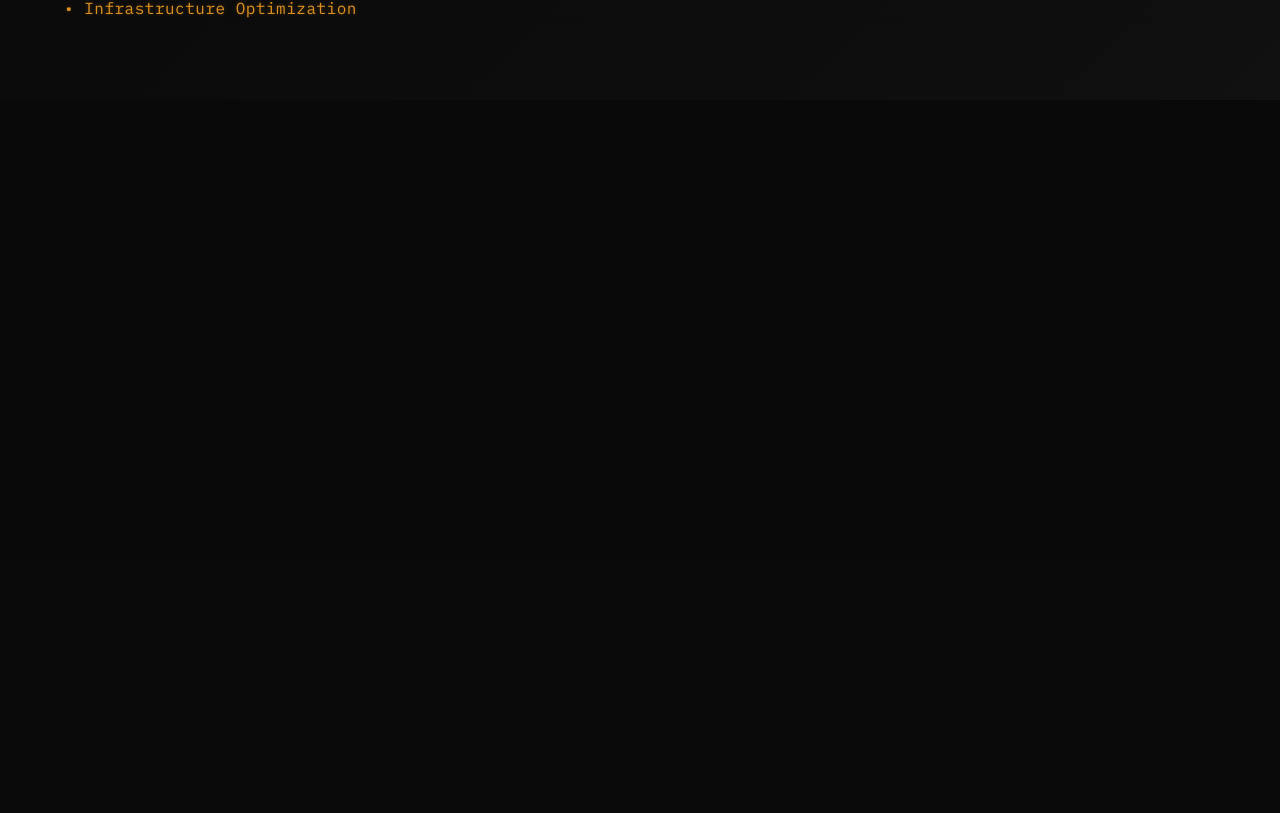
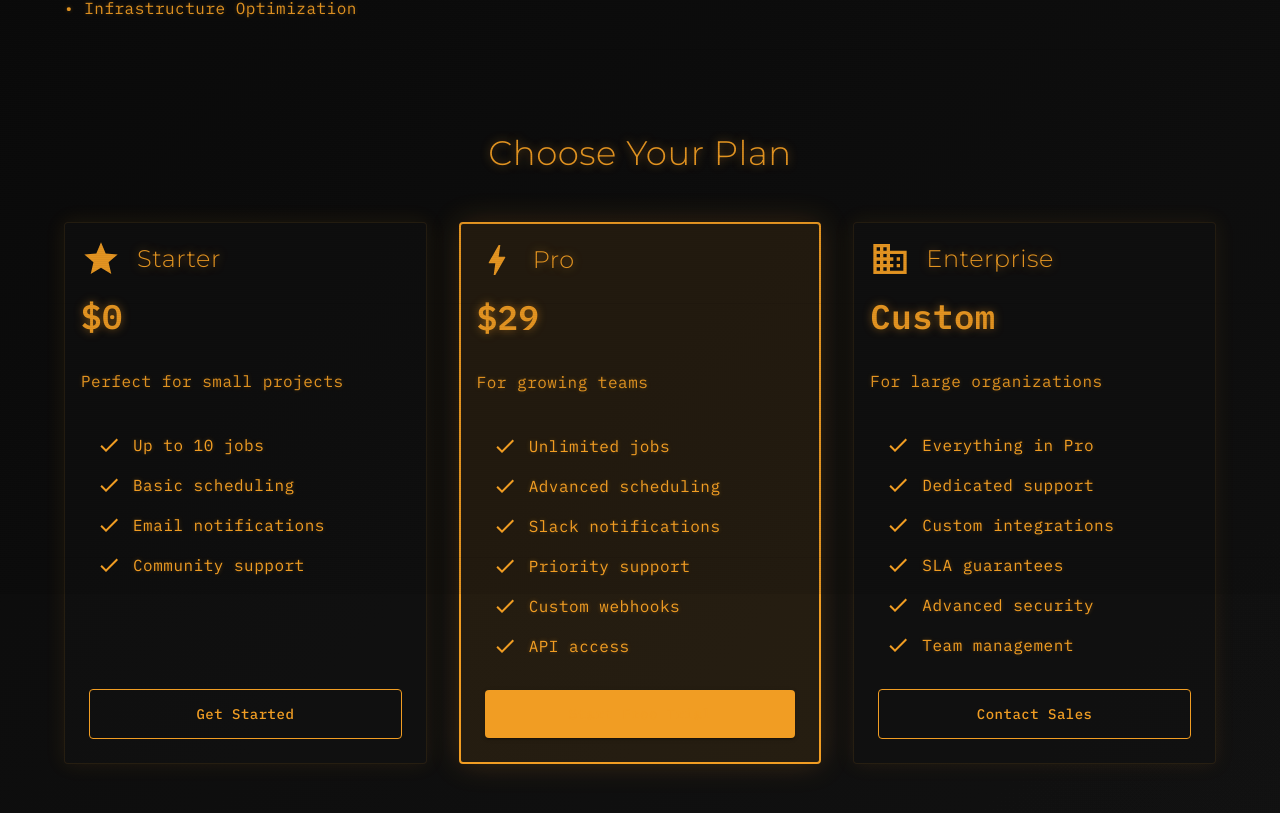
Before and after one commit to gsarmaonline/cronny, a React (Create React App) app in the folder cronui/: page /login in a window 1280 px wide. Shown: the part 931-1744 px from the top of the page. Before the commit the page ends 1031 px from the top, so only its background shows below. Built offline with nearby package versions, Linux system fonts and the light colour scheme.

Commit message:
Add plans ui

```diff
--- a/cronui/src/App.tsx
+++ b/cronui/src/App.tsx
@@ -129,6 +129,12 @@ const theme = createTheme({
             textTransform: 'uppercase',
             fontSize: '1.5rem',
             textShadow: '0 0 8px rgba(255, 167, 38, 0.3)',
+            '&.MuiTypography-body2': {
+              fontSize: '0.875rem',
+              textTransform: 'none',
+              letterSpacing: 'normal',
+              textShadow: 'none',
+            },
           },
         },
       },
--- a/cronui/src/components/auth/Login.tsx
+++ b/cronui/src/components/auth/Login.tsx
@@ -10,9 +10,71 @@ import {
   Typography,
   Link,
   useTheme,
+  Card,
+  CardContent,
+  CardHeader,
+  List,
+  ListItem,
+  ListItemIcon,
+  ListItemText,
 } from '@mui/material';
+import {
+  Check as CheckIcon,
+  Star as StarIcon,
+  Bolt as BoltIcon,
+  Business as BusinessIcon,
+} from '@mui/icons-material';
 import { useAuth } from '../../contexts/AuthContext';
 import TypewriterText from '../common/TypewriterText';
+
+const plans = [
+  {
+    name: 'Starter',
+    icon: <StarIcon sx={{ fontSize: 40, color: '#ffa726' }} />,
+    price: '$0',
+    description: 'Perfect for small projects',
+    features: [
+      'Up to 10 jobs',
+      'Basic scheduling',
+      'Email notifications',
+      'Community support',
+    ],
+    cta: 'Get Started',
+    highlighted: false,
+  },
+  {
+    name: 'Pro',
+    icon: <BoltIcon sx={{ fontSize: 40, color: '#ffa726' }} />,
+    price: '$29',
+    description: 'For growing teams',
+    features: [
+      'Unlimited jobs',
+      'Advanced scheduling',
+      'Slack notifications',
+      'Priority support',
+      'Custom webhooks',
+      'API access',
+    ],
+    cta: 'Start Free Trial',
+    highlighted: true,
+  },
+  {
+    name: 'Enterprise',
+    icon: <BusinessIcon sx={{ fontSize: 40, color: '#ffa726' }} />,
+    price: 'Custom',
+    description: 'For large organizations',
+    features: [
+      'Everything in Pro',
+      'Dedicated support',
+      'Custom integrations',
+      'SLA guarantees',
+      'Advanced security',
+      'Team management',
+    ],
+    cta: 'Contact Sales',
+    highlighted: false,
+  },
+];
 
 const Login: React.FC = () => {
   const [username, setUsername] = useState('');
@@ -248,6 +310,117 @@ const Login: React.FC = () => {
             </Paper>
           </Grid>
         </Grid>
+
+        {/* Plans Section */}
+        <Box sx={{ mt: 12, mb: 8 }}>
+          <Typography
+            variant="h4"
+            align="center"
+            sx={{
+              color: '#ffa726',
+              mb: 6,
+              fontFamily: '"Montserrat", sans-serif',
+              fontWeight: 300,
+            }}
+          >
+            Choose Your Plan
+          </Typography>
+          <Grid container spacing={4} justifyContent="center">
+            {plans.map((plan) => (
+              <Grid item xs={12} md={4} key={plan.name}>
+                <Card
+                  sx={{
+                    height: '100%',
+                    display: 'flex',
+                    flexDirection: 'column',
+                    background: plan.highlighted
+                      ? 'rgba(255, 167, 38, 0.1)'
+                      : 'rgba(18, 18, 18, 0.8)',
+                    border: plan.highlighted
+                      ? '2px solid #ffa726'
+                      : '1px solid rgba(255, 167, 38, 0.1)',
+                    boxShadow: plan.highlighted
+                      ? '0 0 30px rgba(255, 167, 38, 0.2)'
+                      : '0 0 20px rgba(255, 167, 38, 0.1)',
+                    transition: 'all 0.3s ease-in-out',
+                    '&:hover': {
+                      transform: 'translateY(-8px)',
+                      boxShadow: '0 0 40px rgba(255, 167, 38, 0.3)',
+                    },
+                  }}
+                >
+                  <CardHeader
+                    title={
+                      <Box sx={{ display: 'flex', alignItems: 'center', gap: 2 }}>
+                        {plan.icon}
+                        <Typography
+                          variant="h5"
+                          sx={{
+                            color: '#ffa726',
+                            fontFamily: '"Montserrat", sans-serif',
+                            fontWeight: 300,
+                          }}
+                        >
+                          {plan.name}
+                        </Typography>
+                      </Box>
+                    }
+                    subheader={
+                      <Typography
+                        variant="h4"
+                        sx={{
+                          color: '#ffa726',
+                          mt: 2,
+                        }}
+                      >
+                        {plan.price}
+                      </Typography>
+                    }
+                  />
+                  <CardContent sx={{ flexGrow: 1 }}>
+                    <Typography
+                      variant="body1"
+                      sx={{ color: '#ffa726', mb: 3 }}
+                    >
+                      {plan.description}
+                    </Typography>
+                    <List>
+                      {plan.features.map((feature) => (
+                        <ListItem key={feature} sx={{ py: 0.5 }}>
+                          <ListItemIcon sx={{ minWidth: 36 }}>
+                            <CheckIcon sx={{ color: '#ffa726' }} />
+                          </ListItemIcon>
+                          <ListItemText
+                            primary={feature}
+                            sx={{ color: '#ffa726' }}
+                          />
+                        </ListItem>
+                      ))}
+                    </List>
+                  </CardContent>
+                  <Box sx={{ p: 3, pt: 0 }}>
+                    <Button
+                      fullWidth
+                      variant={plan.highlighted ? 'contained' : 'outlined'}
+                      sx={{
+                        py: 1.5,
+                        background: plan.highlighted ? '#ffa726' : 'transparent',
+                        borderColor: '#ffa726',
+                        color: '#ffa726',
+                        '&:hover': {
+                          background: plan.highlighted ? '#ff9800' : 'rgba(255, 167, 38, 0.1)',
+                          borderColor: '#ff9800',
+                        },
+                      }}
+                    >
+                      {plan.cta}
+                    </Button>
+                  </Box>
+                </Card>
+              </Grid>
+            ))}
+          </Grid>
+        </Box>
       </Container>
     </Box>
   );
--- a/cronui/src/components/layout/MainLayout.tsx
+++ b/cronui/src/components/layout/MainLayout.tsx
@@ -15,6 +15,7 @@ import {
   Toolbar,
   Typography,
   Button,
+  Avatar,
 } from '@mui/material';
 import {
   Menu as MenuIcon,
@@ -22,6 +23,7 @@ import {
   Schedule as ScheduleIcon,
   Work as JobIcon,
   Logout as LogoutIcon,
+  Person as PersonIcon,
 } from '@mui/icons-material';
 import { useAuth } from '../../contexts/AuthContext';
 import Logo from '../common/Logo';
@@ -117,11 +119,32 @@ const MainLayout: React.FC = () => {
             Cron Job Manager
           </Typography>
           {user && (
-            <Box sx={{ display: 'flex', alignItems: 'center' }}>
-              <Typography variant="body1" sx={{ mr: 2 }}>
+            <Box sx={{ display: 'flex', alignItems: 'center', gap: 1 }}>
+              <Avatar sx={{ width: 28, height: 28, bgcolor: '#ffa726' }}>
+                <PersonIcon sx={{ fontSize: 16 }} />
+              </Avatar>
+              <Typography
+                variant="body2"
+                sx={{
+                  fontSize: '0.875rem',
+                  color: '#ffa726',
+                  textTransform: 'none',
+                  letterSpacing: 'normal',
+                  textShadow: 'none',
+                }}
+              >
                 {user.username}
               </Typography>
-              <Button color="inherit" onClick={handleLogout}>
+              <Button
+                color="inherit"
+                onClick={handleLogout}
+                size="small"
+                sx={{
+                  fontSize: '0.875rem',
+                  textTransform: 'none',
+                  letterSpacing: 'normal',
+                }}
+              >
                 Logout
               </Button>
             </Box>
```
